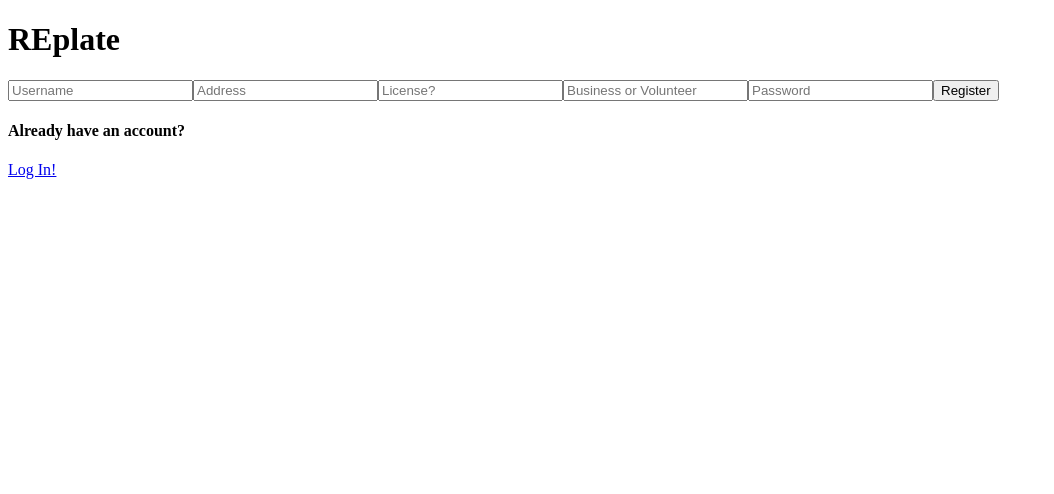
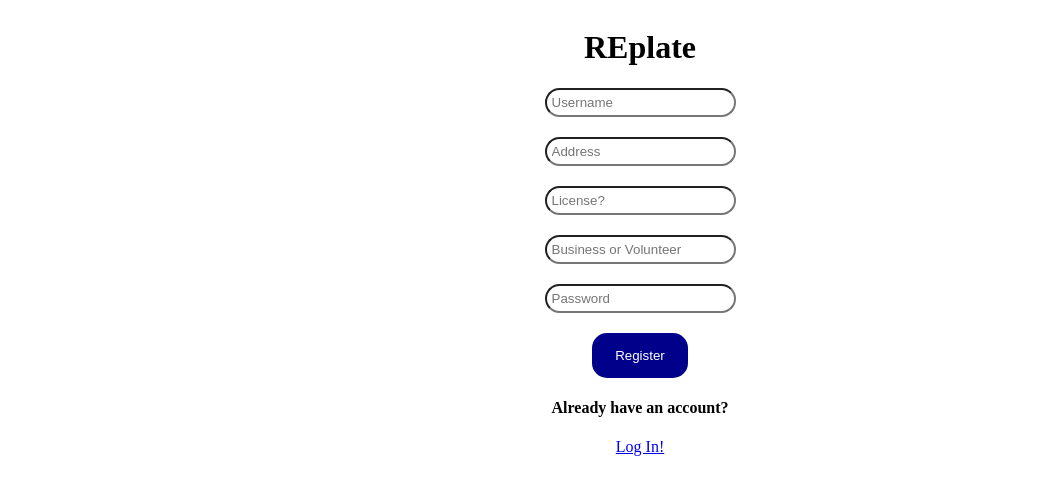
Before and after one commit to bw-w2s2-replate/replate-frontend, a React (Create React App) app in the folder replate/: page /register in a window 1280 px wide. Shown: the top 494 px of the page, without its empty margins (0-1054 px from the left). Built offline with nearby package versions, Linux system fonts and the light colour scheme.

Commit message:
login/register major layout styling complete - also rough register and login posts are working

```diff
--- a/replate/src/App.css
+++ b/replate/src/App.css
@@ -0,0 +1,5 @@
+.App {
+    display: flex;
+    flex-direction: column;
+    align-items: center;
+}
--- a/replate/src/App.js
+++ b/replate/src/App.js
@@ -18,7 +18,7 @@ class App extends Component {
     return (
       <div className="App">
        <Router>
-         <h1>REplate</h1>
+         <h1 className = "title">REplate</h1>
          <Route exact path = "/" component = {Login} />
          <Route path = "/register" component = {Register} />
          <PrivateRoute exact path = "/business" component ={Business} />
--- a/replate/src/actions/index.js
+++ b/replate/src/actions/index.js
@@ -1,5 +1,6 @@
 import axios from 'axios';
 
+export const REGISTER_START = 'REGISTER_START'
 export const LOGIN_START = 'LOGIN_START';
 export const GET_REQUESTS_START = 'GET_REQUESTS_START';
 export const GET_REQUESTS_SUCCESS = 'GET_REQUESTS_SUCCESS';
@@ -11,9 +12,20 @@ export const UPDATE_REQUEST_FAILURE = 'UPDATE_REQUEST_FAILURE';
 export const DELETE_REQUEST_SUCCESS = 'DELETE_REQUEST_SUCCESS';
 export const DELETE_REQUEST_FAILURE = 'DELETE_REQUEST_FAILURE';
 
+export const register = creds => dispatch => {
+    dispatch ({ type: REGISTER_START });
+    return axios.post('http://localhost:5000/api/register', creds)
+    .then(res => {
+        console.log(res)
+    })
+    .catch(err => {
+        console.log(err)
+    });
+}
+
 export const login = creds => dispatch => {
     dispatch ({ type: LOGIN_START });
-    return axios.post('', creds).then(res => {
+    return axios.post('http://localhost:5000/api/login', creds).then(res => {
         localStorage.setItem('token', res.data.payload);
     });
 };
--- /dev/null
+++ b/replate/src/components/Login.css
@@ -0,0 +1,33 @@
+.login {
+    display: flex;
+    flex-direction: column;
+    align-content: center;
+}
+
+.login-form {
+    display: flex;
+    flex-direction: column;
+    align-items: center;
+}
+
+.login-input {
+   padding: 5px;
+   margin-bottom: 20px;
+   border-radius: 15px;
+}
+
+.login-button {
+    width:50%;
+    border: none;
+    color: white;
+    background-color: darkblue;
+    border-radius: 15px;
+    padding: 15px;
+
+}
+
+.login-q-a {
+    display: flex;
+    flex-direction: column;
+    align-items: center;
+}
--- a/replate/src/components/Login.js
+++ b/replate/src/components/Login.js
@@ -3,6 +3,8 @@ import { connect } from 'react-redux';
 import { Link } from 'react-router-dom';
 
 import { login } from '../actions';
+
+import './Login.css'
 
 class Login extends React.Component {
     state = {
@@ -24,32 +26,34 @@ class Login extends React.Component {
     login = e => {
         e.preventDefault();
         this.props.login(this.state.credentials).then(() => {
-            this.props.history.push(``);
+            this.props.history.push('/business');
         });
     }
 
     render() {
         return (
-            <div>
-          <form onSubmit ={this.login}>
-            <input
+            <div className = "login">
+          <form className = "login-form"onSubmit ={this.login}>
+            <input className = "login-input"
             type = 'text'
             name = 'username'
             value= {this.state.credentials.username}
             onChange={this.handleChanges}
             placeholder = 'Username'
             />
-            <input
+            <input className = "login-input"
             type = 'password'
             name = 'password'
             value = {this.state.credentials.password}
             onChange = {this.handleChanges}
-            placeholder = 'password'
+            placeholder = 'Password'
             />
-            <button>Log In</button>
+            <button className = "login-button">Log In</button>
           </form>
+          <div className ="login-q-a">
           <h4>Don't have an account?</h4>
           <Link to ="/register">Register Here!</Link>
+          </div>
             </div>
         )
     }
--- /dev/null
+++ b/replate/src/components/Register.css
@@ -0,0 +1,33 @@
+.register {
+    display: flex;
+    flex-direction: column;
+    align-content: center;
+}
+
+.register-form {
+    display: flex;
+    flex-direction: column;
+    align-items: center;
+}
+
+.register-input {
+   padding: 5px;
+   margin-bottom: 20px;
+   border-radius: 15px;
+}
+
+.register-button {
+    width:50%;
+    border: none;
+    color: white;
+    background-color: darkblue;
+    border-radius: 15px;
+    padding: 15px;
+
+}
+
+.register-q-a {
+    display: flex;
+    flex-direction: column;
+    align-items: center;
+}
--- a/replate/src/components/Register.js
+++ b/replate/src/components/Register.js
@@ -1,14 +1,18 @@
 import React from 'react';
 
 import { Link } from 'react-router-dom';
+import { connect } from 'react-redux';
+import { register } from '../actions';
+
+import './Register.css';
 
 class Register extends React.Component {
     state = {
         user: {
             username: '',
-            address: '',
-            license: '',
-            type: '',
+            // address: '',
+            // license: '',
+            // type: '',
             password: '',
         }
     };
@@ -25,57 +29,64 @@ class Register extends React.Component {
     register = e => {
         e.preventDefault();
         this.props.register(this.state.user).then(() => {
-            this.props.history.push(``);
+            this.props.history.push('/');
         });
     };
 
     render(){
         return (
-            <div>
-                <form onSubmit ={this.register}>
-                    <input
+            <div className ="register">
+                <form className ="register-form" onSubmit ={this.register}>
+                    <input className ="register-input"
                     type ='text'
                     name = 'username'
                     value = {this.state.user.username}
                     onChange ={this.handleChanges}
                     placeholder = 'Username'
                     />
-                    <input
+                    <input className ="register-input"
                     type ='text'
                     name = 'address'
                     value = {this.state.user.address}
                     onChange ={this.handleChanges}
                     placeholder = 'Address'
                     />
-                    <input
+                    <input className ="register-input"
                     type ='text'
                     name = 'license'
                     value = {this.state.user.license}
                     onChange ={this.handleChanges}
                     placeholder = 'License?'
                     />
-                    <input
+                    <input className ="register-input"
                     type ='text'
                     name = 'type'
                     value = {this.state.user.type}
                     onChange ={this.handleChanges}
                     placeholder = 'Business or Volunteer'
                     />
-                    <input
+                    <input className ="register-input"
                     type ='password'
                     name = 'password'
                     value = {this.state.user.password}
                     onChange ={this.handleChanges}
                     placeholder = 'Password'
                     />
-                    <button>Register</button>
+                    <button className ="register-button">Register</button>
                 </form>
+                <div className="register-q-a">
                 <h4>Already have an account?</h4>
                 <Link to = "/">Log In!</Link>
+                </div>
             </div>
 
         )
     }
 }
 
-export default Register;
+
+
+export default connect(
+    null,
+{ register }
+)(Register);
--- a/replate/src/reducers/index.js
+++ b/replate/src/reducers/index.js
@@ -1,5 +1,6 @@
 import {
     LOGIN_START,
+    REGISTER_START,
     GET_REQUESTS_START,
     GET_REQUESTS_SUCCESS,
     GET_REQUESTS_FAILURE,
@@ -15,6 +16,7 @@ const initialState = {
     requests: [],
     activeRequest: null,
     error: null,
+    registering: false,
     loggingIn: false,
     fetchingRequests: false,
     addingRequest: false,
@@ -28,6 +30,12 @@ const reducer = (state = initialState, action) => {
             return {
                 ...state,
                 loggingIn: true
+            };
+        }
+        case REGISTER_START: {
+            return {
+                ...state,
+                registering: true
             };
         }
         case GET_REQUESTS_START: {
```
